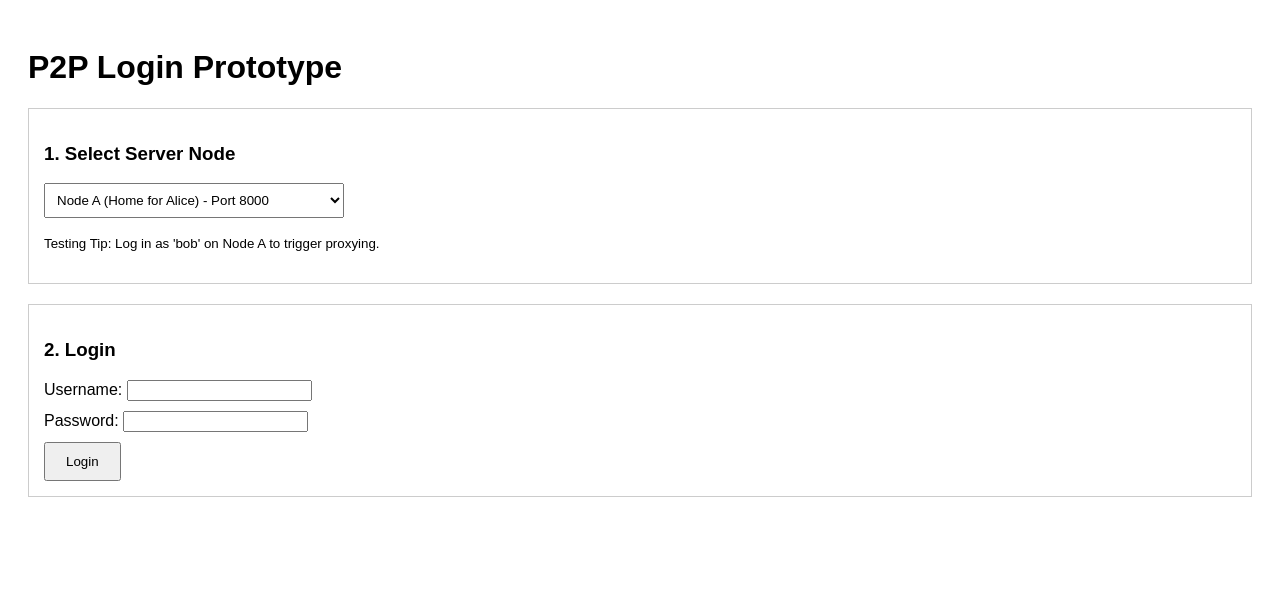
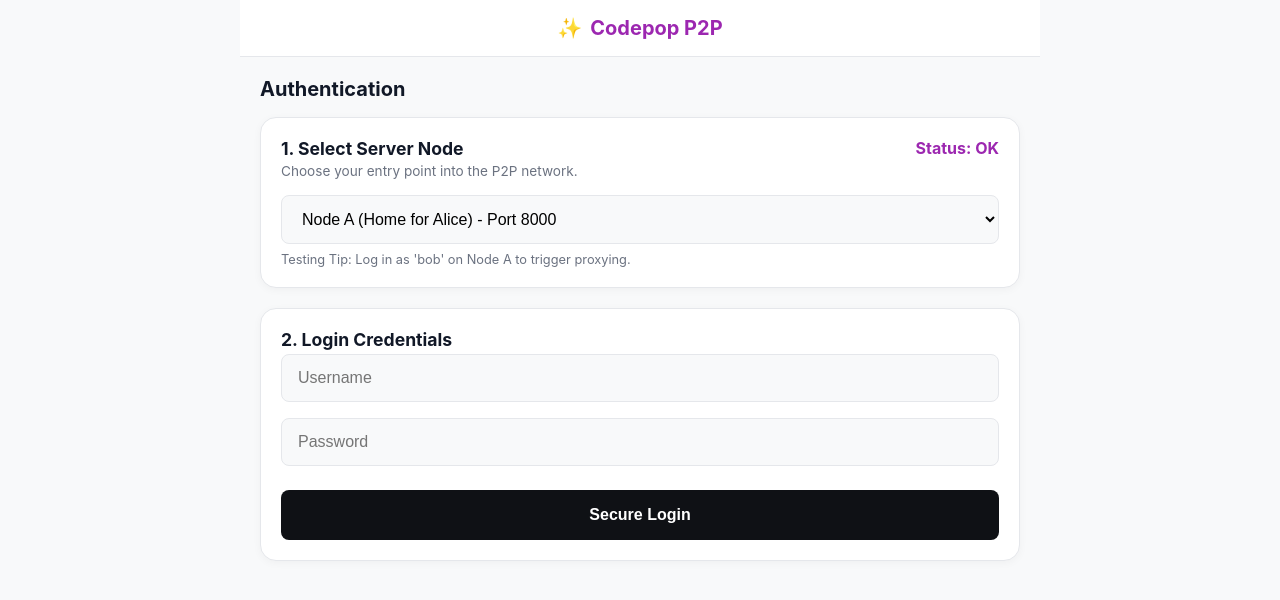
Before and after one commit to CS3450-Team-3/Sprint-2-Prototype, a React (Vite) app in the folder frontend/: page / in a window 1280 px wide. Shown: the top 600 px of the page. Built offline with nearby package versions, Linux system fonts and the light colour scheme; the HTML template or start-up script is replaced by a standard one.

Commit message:
Give the UI a more modern design

```diff
--- a/frontend/src/App.css
+++ b/frontend/src/App.css
@@ -1,49 +1,222 @@
-.app-container {
-  padding: 20px;
-  font-family: sans-serif;
+:root {
+  --bg-color: #f8f9fa;
+  --card-bg: #ffffff;
+  --text-main: #111827;
+  --text-muted: #6b7280;
+  --accent-purple: #9c27b0;
+  --accent-magenta: #e91e63;
+  --btn-black: #0f1115;
+  --border-light: #e5e7eb;
 }
 
-.section {
-  margin-bottom: 20px;
-  padding: 15px;
-  border: 1px solid #ccc;
+body {
+  margin: 0;
+  background-color: var(--bg-color);
+  font-family: 'Inter', -apple-system, BlinkMacSystemFont, 'Segoe UI', Roboto, Helvetica, Arial, sans-serif;
+  color: var(--text-main);
 }
 
-.select-node {
-  padding: 8px;
-  width: 300px;
+.app-wrapper {
+  max-width: 800px;
+  margin: 0 auto;
+  min-height: 100vh;
+  background-color: var(--bg-color);
 }
 
-.form-group {
-  margin-bottom: 10px;
+/* Header */
+.app-header {
+  display: flex;
+  justify-content: center;
+  align-items: center;
+  padding: 16px 20px;
+  background-color: var(--card-bg);
+  border-bottom: 1px solid var(--border-light);
 }
 
-.login-button {
-  padding: 10px 20px;
+.logo {
+  font-weight: 700;
+  font-size: 1.25rem;
+  display: flex;
+  align-items: center;
+  gap: 8px;
+  color: var(--accent-purple);
 }
 
-.error-container {
-  color: red;
-  padding: 10px;
-  background-color: #ffdada;
+/* Pill Navigation */
+.pill-nav {
+  display: flex;
+  gap: 12px;
+  padding: 16px 20px;
+  overflow-x: auto;
+  background-color: var(--card-bg);
+}
+
+.pill {
+  padding: 8px 16px;
+  border-radius: 20px;
+  border: none;
+  background-color: var(--bg-color);
+  color: var(--text-muted);
+  font-weight: 600;
+  font-size: 0.9rem;
+  cursor: pointer;
+  white-space: nowrap;
+  transition: all 0.2s;
+}
+
+.pill.active {
+  background: linear-gradient(135deg, var(--accent-purple), var(--accent-magenta));
+  color: white;
+}
+
+/* Main Content & Cards */
+.main-content {
+  padding: 20px;
+}
+
+.section-title {
+  font-size: 1.25rem;
+  margin-bottom: 16px;
+  margin-top: 0;
+}
+
+.card {
+  background-color: var(--card-bg);
+  border-radius: 16px;
+  padding: 20px;
+  margin-bottom: 20px;
+  box-shadow: 0 2px 8px rgba(0, 0, 0, 0.04);
+  border: 1px solid var(--border-light);
+}
+
+.card-header {
+  display: flex;
+  justify-content: space-between;
+  align-items: flex-start;
+  margin-bottom: 4px;
+}
+
+.card-header h3 {
+  margin: 0;
+  font-size: 1.1rem;
+}
+
+.price-tag {
+  color: var(--accent-purple);
+  font-weight: 700;
+}
+
+.card-subtitle {
+  margin: 0 0 16px 0;
+  font-size: 0.85rem;
+  color: var(--text-muted);
+}
+
+.helper-text {
+  font-size: 0.8rem;
+  color: var(--text-muted);
+  margin-top: 8px;
+  margin-bottom: 0;
+}
+
+/* Forms & Inputs */
+.login-form {
+  display: flex;
+  flex-direction: column;
+  gap: 16px;
+}
+
+.modern-input {
+  width: 100%;
+  padding: 14px 16px;
+  border-radius: 8px;
+  border: 1px solid var(--border-light);
+  background-color: var(--bg-color);
+  font-size: 1rem;
+  box-sizing: border-box;
+  outline: none;
+  transition: border-color 0.2s;
+}
+
+.modern-input:focus {
+  border-color: var(--accent-purple);
+  background-color: var(--card-bg);
+}
+
+/* Buttons */
+.primary-btn {
+  background-color: var(--btn-black);
+  color: white;
+  border: none;
+  border-radius: 8px;
+  padding: 16px;
+  font-weight: 600;
+  font-size: 1rem;
+  cursor: pointer;
+  width: 100%;
+  transition: background-color 0.2s;
+  margin-top: 8px;
+}
+
+.primary-btn:hover:not(:disabled) {
+  background-color: #2a2d35;
+}
+
+.primary-btn:disabled {
+  opacity: 0.7;
+  cursor: not-allowed;
+}
+
+/* Alerts */
+.alert {
+  padding: 16px;
+  border-radius: 12px;
   margin-bottom: 20px;
 }
 
-.result-container {
-  padding: 15px;
-  background-color: #e7f3ff;
-  border: 1px solid #2196f3;
+.error {
+  background-color: #fee2e2;
+  color: #991b1b;
+  border: 1px solid #f87171;
 }
 
-.session-type {
+.success {
+  background-color: #f0fdf4;
+  border: 1px solid #86efac;
+  color: #166534;
+}
+
+.success h3 {
+  margin-top: 0;
+  margin-bottom: 12px;
+}
+
+.result-details p {
+  margin: 8px 0;
+  font-size: 0.9rem;
+}
+
+.token-text code {
+  background: rgba(0,0,0,0.05);
+  padding: 4px 8px;
+  border-radius: 4px;
+  word-break: break-all;
+}
+
+.badge {
+  padding: 4px 8px;
+  border-radius: 12px;
+  font-size: 0.75rem;
   font-weight: bold;
   text-transform: uppercase;
 }
 
 .session-local {
-  color: green;
+  background-color: #dcfce7;
+  color: #166534;
 }
 
 .session-proxied {
-  color: orange;
+  background-color: #fef3c7;
+  color: #92400e;
 }
--- a/frontend/src/App.tsx
+++ b/frontend/src/App.tsx
@@ -1,121 +1,162 @@
-import React, { useState } from 'react'
-import './App.css'
+import React, { useState } from "react";
+import "./App.css";
 
 /** Schema for successful login response from backend nodes. */
 interface LoginResponse {
-  token: string
-  home_node: string
-  session_type: string
-  node_id: string
+    token: string;
+    home_node: string;
+    session_type: string;
+    node_id: string;
 }
 
-/**
- * Root component for the P2P Login Prototype frontend.
- * Provides a node selector and a login form to test cross-node authentication.
- */
 function App() {
-  const [selectedNode, setSelectedNode] = useState('http://localhost:8000')
-  const [username, setUsername] = useState('')
-  const [password, setPassword] = useState('')
-  const [result, setResult] = useState<LoginResponse | null>(null)
-  const [error, setError] = useState<string | null>(null)
-  const [loading, setLoading] = useState(false)
+    const [selectedNode, setSelectedNode] = useState("http://localhost:8000");
+    const [username, setUsername] = useState("");
+    const [password, setPassword] = useState("");
+    const [result, setResult] = useState<LoginResponse | null>(null);
+    const [error, setError] = useState<string | null>(null);
+    const [loading, setLoading] = useState(false);
 
-  /**
-   * Submits login credentials to the selected server node.
-   *
-   * @param {React.FormEvent} e - Form submission event.
-   */
     const handleLogin = async (e: React.FormEvent) => {
-    e.preventDefault()
-    setLoading(true)
-    setError(null)
-    setResult(null)
+        e.preventDefault();
+        setLoading(true);
+        setError(null);
+        setResult(null);
 
         try {
             const response = await fetch(`${selectedNode}/login`, {
-        method: 'POST',
-        headers: { 'Content-Type': 'application/json' },
+                method: "POST",
+                headers: { "Content-Type": "application/json" },
                 body: JSON.stringify({ username, password }),
-      })
+            });
 
             if (!response.ok) {
-        const data = await response.json()
-        throw new Error(data.detail || 'Login failed')
+                const data = await response.json();
+                throw new Error(data.detail || "Login failed");
             }
 
-      const data: LoginResponse = await response.json()
-      setResult(data)
+            const data: LoginResponse = await response.json();
+            setResult(data);
         } catch (err: any) {
-      setError(err.message)
+            setError(err.message);
         } finally {
-      setLoading(false)
+            setLoading(false);
         }
-  }
+    };
 
     return (
-    <div className="app-container">
-      <h1>P2P Login Prototype</h1>
+        <div className="app-wrapper">
+            {/* Top App Header */}
+            <header className="app-header">
+                <div className="logo">
+                    <span className="logo-icon">✨</span> Codepop P2P
+                </div>
+            </header>
 
-      <div className="section">
+            {/* Main Content Area */}
+            <main className="main-content">
+                <h2 className="section-title">Authentication</h2>
+
+                {/* Node Selection Card */}
+                <div className="card">
+                    <div className="card-header">
                         <h3>1. Select Server Node</h3>
+                        <span className="price-tag">Status: OK</span>
+                    </div>
+                    <p className="card-subtitle">
+                        Choose your entry point into the P2P network.
+                    </p>
+
                     <select
                         value={selectedNode}
                         onChange={(e) => setSelectedNode(e.target.value)}
-          className="select-node"
+                        className="modern-input"
                     >
-          <option value="http://localhost:8000">Node A (Home for Alice) - Port 8000</option>
-          <option value="http://localhost:8001">Node B (Home for Bob) - Port 8001</option>
+                        <option value="http://localhost:8000">
+                            Node A (Home for Alice) - Port 8000
+                        </option>
+                        <option value="http://localhost:8001">
+                            Node B (Home for Bob) - Port 8001
+                        </option>
                     </select>
-        <p><small>Testing Tip: Log in as 'bob' on Node A to trigger proxying.</small></p>
+                    <p className="helper-text">
+                        Testing Tip: Log in as 'bob' on Node A to trigger
+                        proxying.
+                    </p>
                 </div>
 
-      <div className="section">
-        <h3>2. Login</h3>
-        <form onSubmit={handleLogin}>
+                {/* Login Form Card */}
+                <div className="card">
+                    <div className="card-header">
+                        <h3>2. Login Credentials</h3>
+                    </div>
+                    <form onSubmit={handleLogin} className="login-form">
                         <div className="form-group">
-            <label>Username: </label>
                             <input
                                 type="text"
+                                placeholder="Username"
                                 value={username}
                                 onChange={(e) => setUsername(e.target.value)}
                                 required
+                                className="modern-input"
                             />
                         </div>
                         <div className="form-group">
-            <label>Password: </label>
                             <input
                                 type="password"
+                                placeholder="Password"
                                 value={password}
                                 onChange={(e) => setPassword(e.target.value)}
                                 required
+                                className="modern-input"
                             />
                         </div>
-          <button type="submit" disabled={loading} className="login-button">
-            {loading ? 'Authenticating...' : 'Login'}
+                        <button
+                            type="submit"
+                            disabled={loading}
+                            className="primary-btn"
+                        >
+                            {loading ? "Authenticating..." : "Secure Login"}
                         </button>
                     </form>
                 </div>
 
+                {/* Status Messages */}
                 {error && (
-        <div className="error-container">
+                    <div className="alert error">
                         <strong>Error:</strong> {error}
                     </div>
                 )}
 
                 {result && (
-        <div className="result-container">
+                    <div className="alert success">
                         <h3>Login Successful!</h3>
-          <p><strong>Connected Node:</strong> {result.node_id}</p>
-          <p><strong>Home Node:</strong> {result.home_node}</p>
-          <p><strong>Session Type:</strong> <span className={`session-type session-${result.session_type}`}>
-            {result.session_type}</span></p>
-          <p><strong>Access Token:</strong> <code>{result.token}</code></p>
-          <p><small>Check backend terminal for inter-server logs.</small></p>
+                        <div className="result-details">
+                            <p>
+                                <strong>Connected Node:</strong>{" "}
+                                {result.node_id}
+                            </p>
+                            <p>
+                                <strong>Home Node:</strong> {result.home_node}
+                            </p>
+                            <p>
+                                <strong>Session Type:</strong>
+                                <span
+                                    className={`badge session-${result.session_type}`}
+                                >
+                                    {result.session_type}
+                                </span>
+                            </p>
+                            <p className="token-text">
+                                <strong>Token:</strong>{" "}
+                                <code>{result.token}</code>
+                            </p>
+                        </div>
                     </div>
                 )}
+            </main>
         </div>
-  )
+    );
 }
 
-export default App
+export default App;
```
Lines whose indentation alone changed are shown as unchanged.
